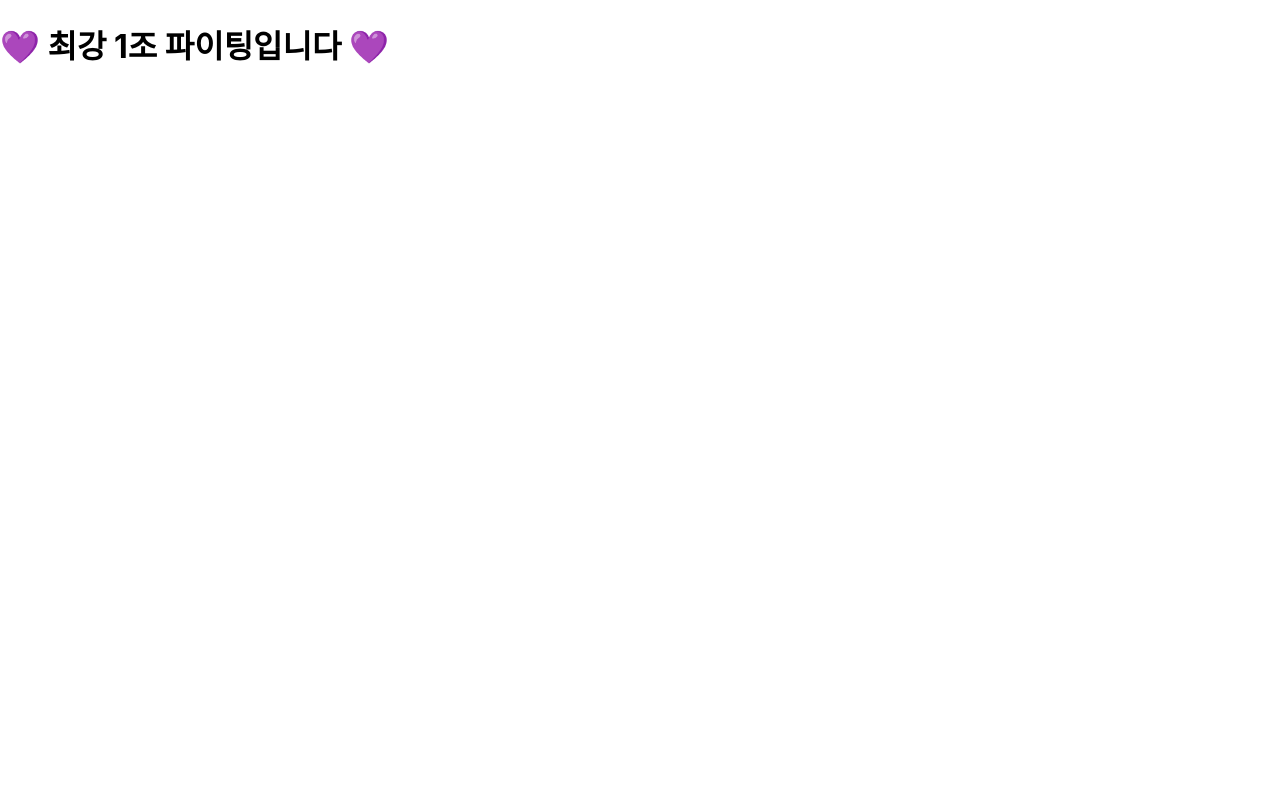
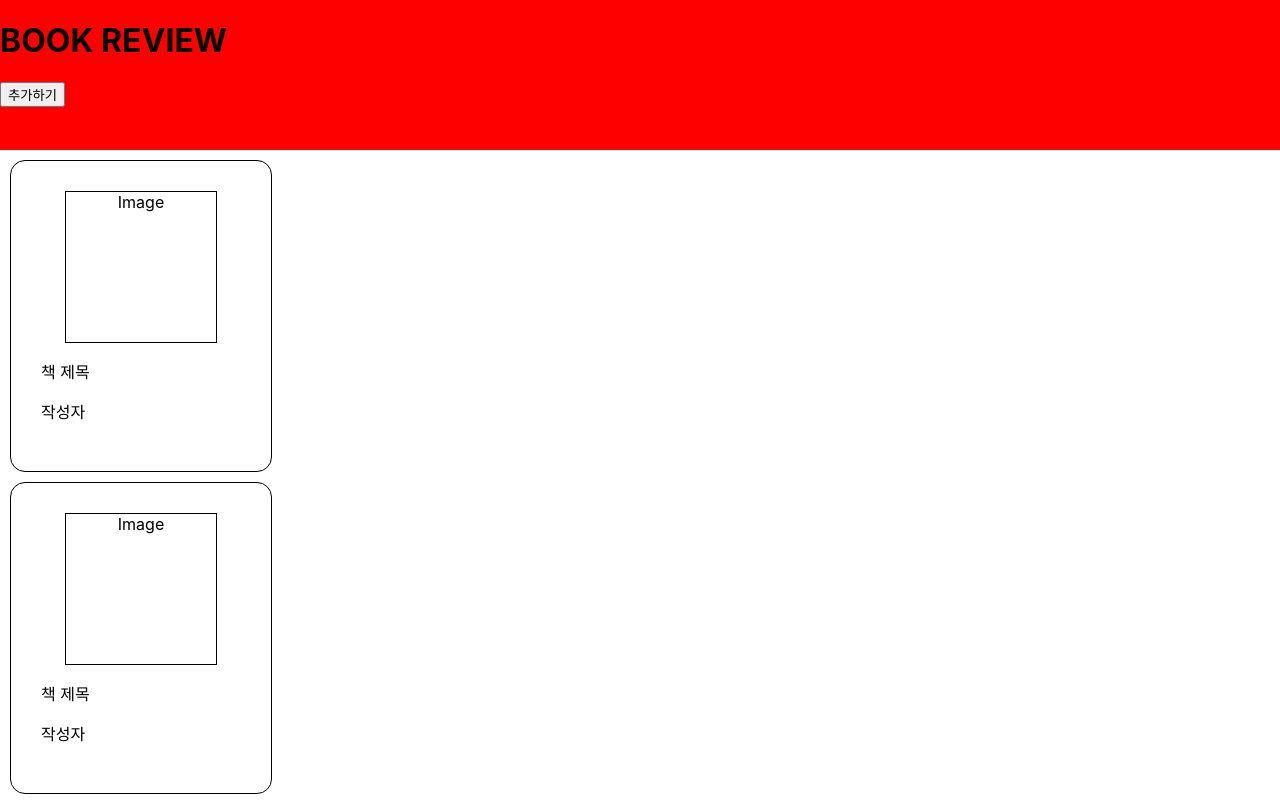
Before and after one commit to sooo0y/Book_Review, a React (Create React App) app: page / in a window 1280 px wide. Shown: the top 800 px of the page. Built offline with nearby package versions, Linux system fonts and the light colour scheme.

Commit message:
Header,List HTML 완료 + Form으로 이동 기능 완료

```diff
--- a/src/components/Header.jsx
+++ b/src/components/Header.jsx
@@ -1,8 +1,30 @@
 import React from "react";
+import { useNavigate } from "react-router-dom";
 import styled from "styled-components";
 
 const Header = () => {
-  return
+
+  const navigate = useNavigate();
+
+  return (
+  <StHeader>
+  <h1>BOOK REVIEW</h1>
+  <button
+    onClick={() => {
+      navigate("/form");
+    }}
+    > 추가하기 </button>
+  </StHeader>
+  );
 };
 
 export default Header;
+
+const StHeader = styled.div`
+  position: fixed;
+  top: 0;
+  left: 0;
+  height: 150px;
+  width: 100%;
+  background-color: red;
+`;
--- a/src/components/List.jsx
+++ b/src/components/List.jsx
@@ -2,9 +2,64 @@ import React from "react";
 import styled from "styled-components";
 
 const List = () => {
-return (
-  <h1> 💜 최강 1조 파이팅입니다 💜 </h1>
+
+  return (
+    <StList>
+      <Content>
+
+        <Card>
+          {/* <img url=''art="My Image"/> */}
+          <ImageBox>Image</ImageBox>
+          <p> 책 제목 </p>
+          <p> 작성자 </p>
+        </Card>
+
+        <Card>
+          {/* <img url=''art="My Image"/> */}
+          <ImageBox>Image</ImageBox>
+          <p> 책 제목 </p>
+          <p> 작성자 </p>
+        </Card>
+
+        <Card>
+          {/* <img url=''art="My Image"/> */}
+          <ImageBox>Image</ImageBox>
+          <p> 책 제목 </p>
+          <p> 작성자 </p>
+        </Card>
+
+
+      </Content>
+    </StList>
   );
 };
 
 export default List;
+
+const StList = styled.div`
+  padding-top: 150px;
+  :button {
+    align-items: right;
+  }
+`;
+
+const Content = styled.div`
+  /* display: flex; */
+`;
+
+const Card = styled.div`
+  border: 1px solid black;
+  border-radius: 15px;
+  padding: 30px;
+  margin: 10px;
+  width: 200px;
+  height: 250px;
+`;
+
+const ImageBox = styled.div`
+  text-align: center;
+  margin: auto;
+  border: 1px solid black;
+  width: 150px;
+  height: 150px;
+`;
```
